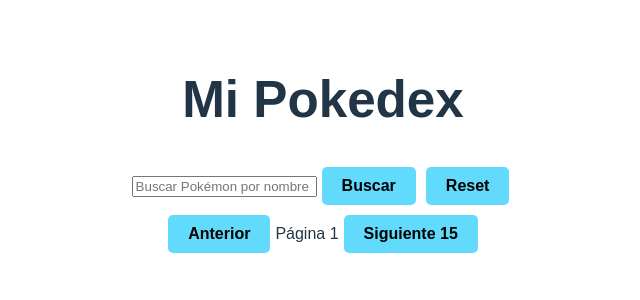
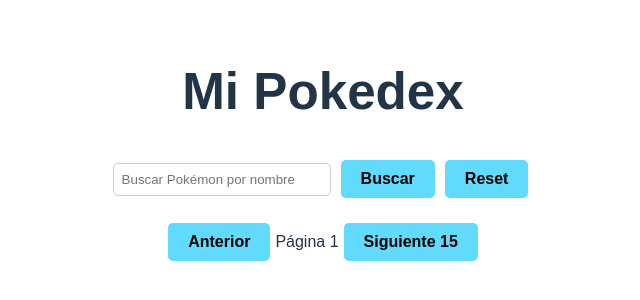
Before and after one commit to allanperez08/ProgramacionWeb, a React (Vite) app in the folder PokeAPI/: page / in a window 1280 px wide. Shown: the part 252-552 px from the top of the page, without its empty margins (317-957 px from the left). Built offline with nearby package versions, Linux system fonts and the light colour scheme.

Commit message:
styles of search pokemon container input

```diff
--- a/PokeAPI/src/components/App.css
+++ b/PokeAPI/src/components/App.css
@@ -58,3 +58,21 @@
   font-weight: bold;
   transition: background-color 0.2s;
 }
+
+
+button:hover {
+  background-color: #21a1f1;
+}
+
+/* Cuadro de búsqueda */
+.search-container {
+  margin-bottom: 15px;
+}
+
+.search-container input {
+  padding: 8px;
+  width: 200px;
+  margin-right: 5px;
+  border-radius: 5px;
+  border: 1px solid #ccc;
+}
```
